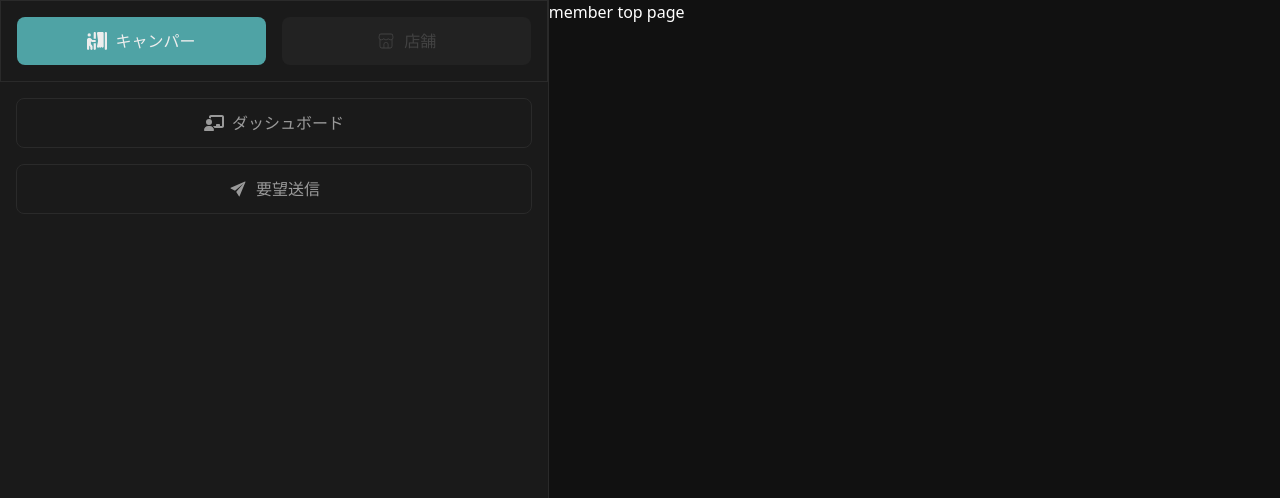
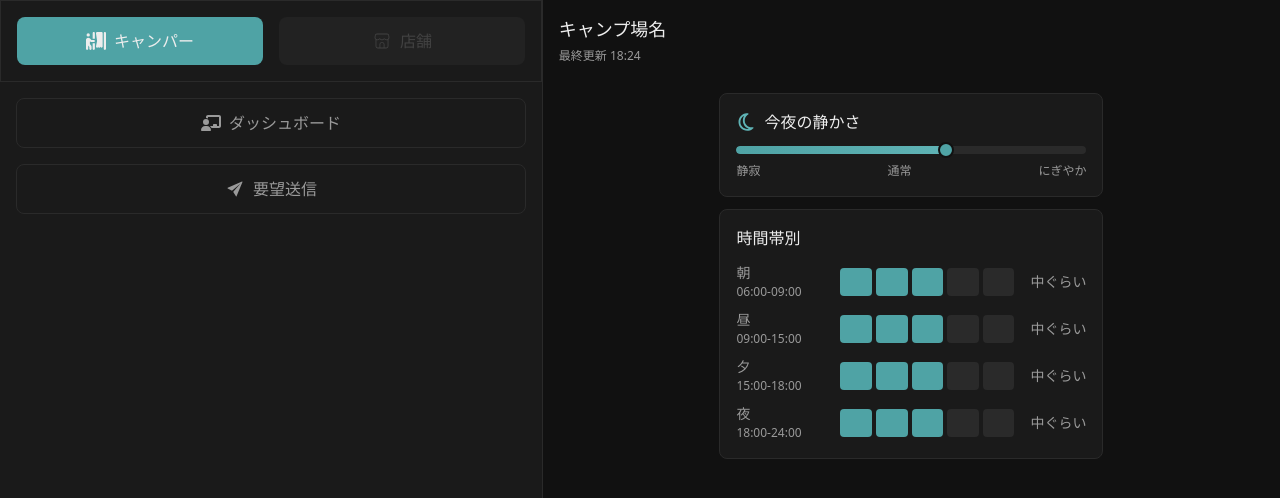
Before and after one commit to ichinari/ky_camp, a Next.js app: page /dashboard/member in a window 1280 px wide. Shown: the top 498 px of the page. Built offline with nearby package versions, Linux system fonts and the light colour scheme; no server answers.

Commit message:
add: 🎸 add prediction item component part

```diff
--- /dev/null
+++ b/app/components/PredictionItem.tsx
@@ -0,0 +1,18 @@
+import Icons from "./Icons";
+
+type Props = {
+  icon: string;
+  text: string;
+};
+
+function PredictionItem({ icon, text }: Props) {
+  return (
+    // TODO: 後にアイコン追加
+    <div className="flex items-center gap-2 text-[14px] text-[#EDEDED]">
+      <Icons iconName="moon" color={"#4FA3A5"} />
+      <span>{text}</span>
+    </div>
+  );
+}
+
+export default PredictionItem;
--- a/app/dashboard/member/page.tsx
+++ b/app/dashboard/member/page.tsx
@@ -1,5 +1,87 @@
+"use client";
+import Card from "@/app/components/Card";
+import Icons from "@/app/components/Icons";
+import TimeSlot from "@/app/components/TimeSlot";
+import { useState } from "react";
+
 function MemberDashBoard() {
-  return <div className="w-full h-full">member top page</div>;
+  // 0-100の値で静かさレベルを管理（例：60 = 60%）
+  const [quietnessLevel, setQuietnessLevel] = useState(60);
+
+  return (
+    <div className="min-h-screen bg-[#111111] p-4 w-full flex flex-col gap-y-3">
+      {/* Header */}
+      <div className="mb-4">
+        <h1 className="text-[#EDEDED] text-[18px] font-medium">キャンプ場名</h1>
+        <p className="text-[#9A9A9A] text-[12px] mt-1">最終更新 18:24</p>
+      </div>
+      {/* 静かさカード */}
+      <Card>
+        <div className="flex items-center gap-2 mb-3">
+          <Icons iconName="moon" color={"#5fb3b5"} />
+          <span className="text-[#EDEDED] text-[16px] font-medium">
+            今夜の静かさ
+          </span>
+        </div>
+        <div className="relative mb-2">
+          <div className="h-2 bg-[#2A2A2A] rounded-full overflow-hidden">
+            <div
+              className="h-full bg-gradient-to-r from-[#4FA3A5] to-[#5fb3b5] rounded-full transition-all duration-300"
+              style={{ width: `${quietnessLevel}%` }}
+            ></div>
+          </div>
+          <div
+            className="absolute -top-1 transform -translate-x-1/2 transition-all duration-300"
+            style={{ left: `${quietnessLevel}%` }}
+          >
+            <div className="w-4 h-4 bg-[#4FA3A5] rounded-full border-2 border-[#111111]"></div>
+          </div>
+        </div>
+
+        <div className="flex justify-between text-[12px] text-[#9A9A9A]">
+          <span>静寂</span>
+          <span>通常</span>
+          <span>にぎやか</span>
+        </div>
+      </Card>
+
+      {/* 時間帯別カード*/}
+      <Card className="mb-3">
+        <div className="text-[#EDEDED] text-[16px] font-medium mb-3">
+          時間帯別
+        </div>
+
+        <div className="space-y-2">
+          <TimeSlot
+            time="朝"
+            startTime="06:00-09:00"
+            status="中ぐらい"
+            level={3}
+          />
+          <TimeSlot
+            time="昼"
+            startTime="09:00-15:00"
+            status="中ぐらい"
+            level={3}
+          />
+          <TimeSlot
+            time="夕"
+            startTime="15:00-18:00"
+            status="中ぐらい"
+            level={3}
+          />
+          <TimeSlot
+            time="夜"
+            startTime="18:00-24:00"
+            status="中ぐらい"
+            level={3}
+          />
+        </div>
+      </Card>
+
+      {/* 混雑・音予測カード*/}
+    </div>
+  );
 }
 
 export default MemberDashBoard;
```
